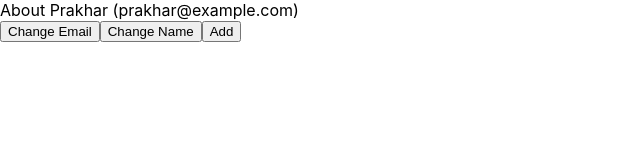
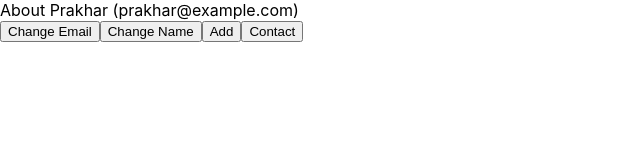
Before and after one commit to Prakhar5355/react-concepts, a React (Create React App) app: page /about in a window 1280 px wide. Shown: the top 160 px of the page, without its empty margins (0-640 px from the left). Built offline with nearby package versions, Linux system fonts and the light colour scheme.

Commit message:
useNavigate hook

```diff
--- a/src/components/About.js
+++ b/src/components/About.js
@@ -2,10 +2,12 @@
 import { UserContext } from '../utils/UserContext'; // Adjust the import path as necessary
 import { addUser } from '../utils/userSlice';
 import { useSelector, useDispatch } from 'react-redux';
+import { useNavigate } from 'react-router';
 
 const About = () => {
   const { user, changeEmail, changeName } = useContext(UserContext);
   const users = useSelector((state) => state.user.users);
+  const navigate = useNavigate();
   const dispatch = useDispatch();
   const handleEmailChange = () => {
     const newEmail = prompt("Enter new email:", user.email);
@@ -34,6 +36,7 @@
       <button onClick={handleEmailChange}>Change Email</button>
       <button onClick={handleNameChange}>Change Name</button>
       <button onClick={handleAddUser}>Add</button>
+      <button onClick={()=>navigate('/contact')}>Contact</button>
     </>
   );
 };
```
